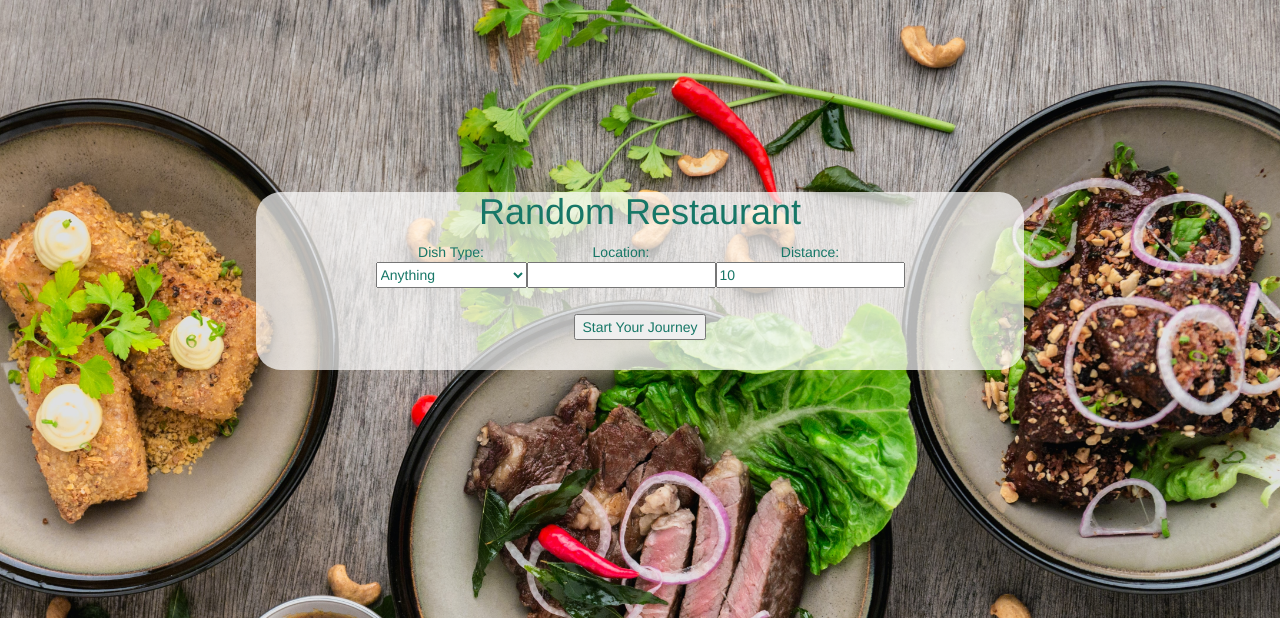
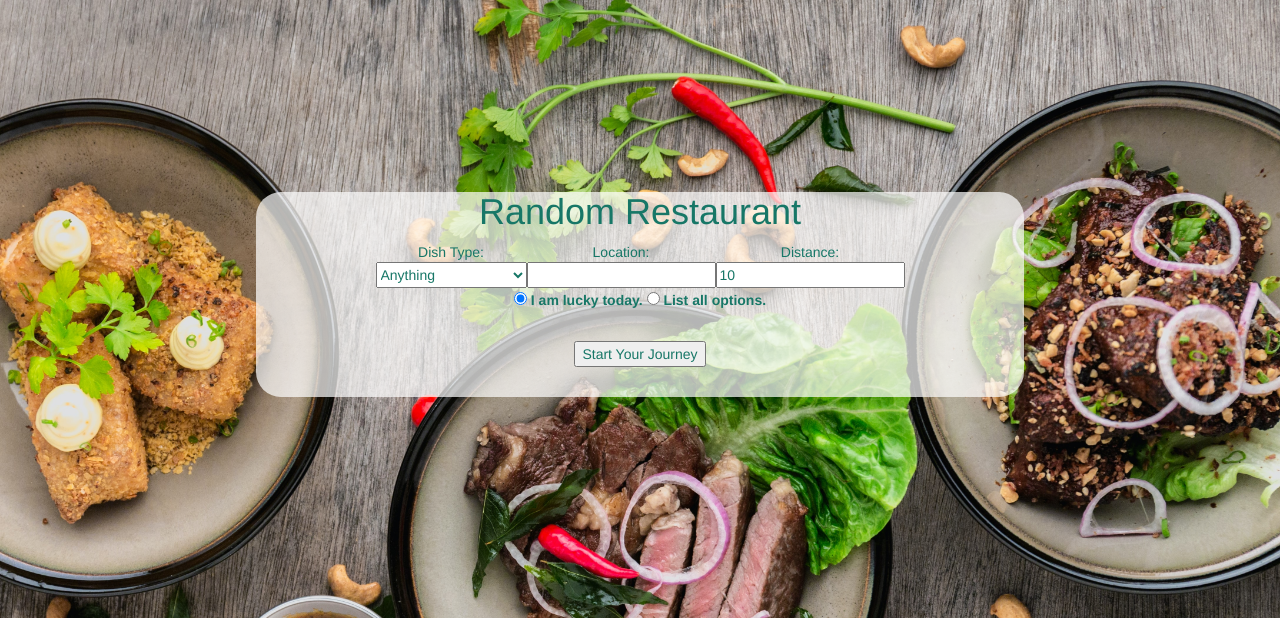
Before and after one commit to ywang7-vivian/mis3640_project, a Flask app: page / in a window 1280 px wide. Shown: the top 618 px of the page. Run offline with Flask 2, Linux system fonts and the light colour scheme; some libraries are stand-ins or nearby versions.

Commit message:
print a list of restaurants

```diff
--- a/app.py
+++ b/app.py
@@ -4,34 +4,41 @@ Simple "Hello, World" application using Flask
 
 from flask import Flask, request, render_template, redirect, url_for, session
 from random_restaurant import random_restaurant as random_rest
+from random_restaurant import list_restaurant
 import random
 
 app = Flask(__name__)
 
 app.secret_key = 'ilovepython'
 
+typeList = ['American', 'Asian_Fusion', 'Barbeque', 'Breakfast', 'Burger', 'Cajun', 'Caribbean', 'Chicken_and_Wings', 'Chinese', 'Drive_In', 'Ethnic', 'Family', 'Fast_Food', 'Food_Delivery', 'French', 'German', 'Gluten_Free', 'Greek', 'Hawaiian',
+                                                'Healthy', 'Hot_Dogs', 'Indian_Pakistan', 'Italian', 'Japanese', 'Korean', 'Latin_American', 'Lebanese', 'Meditteranean', 'Mexican', 'Seafood', 'Soup', 'Southern', 'Spanish', 'Tex-Mex', 'Thai', 'Vegan', 'Vegitarian', 'Vietnamese', 'Middle_Eastern']
 
 @app.route('/')
 def hello():
     return render_template('index.html')
 
 
-@app.route('/nearest', methods=['POST'])
+@app.route('/random', methods=['POST'])
 def random_restaurant():
     if request.method == 'POST':
         user_location = request.form['user_location']
+        session['user_location'] = user_location
         distance = float(request.form['distance'])
+        session['distance'] = distance
         dishType = request.form['dishType']
         session['dishType'] = dishType
 
         if not user_location:
             return render_template('index.html', error=True)
 
+        if request.form['choice'] == "list":
+            return redirect(url_for('result2'))
+
         if dishType == "All":
             while True:
                 try:
-                    dishType = random.choice(['American', 'Asian_Fusion', 'Barbeque', 'Breakfast', 'Burger', 'Cajun', 'Caribbean', 'Chicken_and_Wings', 'Chinese', 'Drive_In', 'Ethnic', 'Family', 'Fast_Food', 'Food_Delivery', 'French', 'German', 'Gluten_Free', 'Greek', 'Hawaiian',
-                                              'Healthy', 'Hot_Dogs', 'Indian_Pakistan', 'Italian', 'Japanese', 'Korean', 'Latin_American', 'Lebanese', 'Meditteranean', 'Mexican', 'Seafood', 'Soup', 'Southern', 'Spanish', 'Tex-Mex', 'Thai', 'Vegan', 'Vegitarian', 'Vietnamese', 'Middle_Eastern'])
+                    dishType = random.choice(typeList)
                     session['dishType'] = dishType
                     restaurant = random_rest(user_location, dishType, distance)
                     session['restaurant'] = restaurant
@@ -47,7 +54,7 @@ def random_restaurant():
             return render_template('restaurant_error.html')
 
 
-@app.route('/nearest_restaurant', methods=['GET', 'POST'])
+@app.route('/random_restaurant', methods=['GET', 'POST'])
 def result():
     if request.method == 'GET':
         restaurant = session.get('restaurant', None)
@@ -56,3 +63,30 @@ def result():
         rest_num = restaurant[1][1]
         dishType = session.get('dishType', None)
         return render_template('restaurant_result.html', rest_name=rest_name, rest_add=rest_add, rest_num=rest_num, dish_type=dishType)
+
+
+@app.route('/list_restaurant', methods=['GET', 'POST'])
+def result2():
+    if request.method == 'GET':
+        user_location = session.get('user_location',None)
+        distance = session.get('distance',None)
+        dishType = session.get('dishType')
+        if dishType != "All":
+            listRest = list_restaurant(user_location, dishType, distance)
+            for rest in listRest:
+                listRest[rest].append(dishType)
+
+        else:
+            dictRest = dict()
+            for dish_Type in typeList:
+                dictRest[dish_Type] = list_restaurant(user_location, dish_Type, distance)
+            listRest = dict()
+            for rest_Type in dictRest:
+                for restaurant in dictRest[rest_Type]:
+                    dictRest[rest_Type][restaurant].append(rest_Type)
+                    listRest[restaurant] = dictRest[rest_Type][restaurant]
+
+        listRestau = list(listRest.items())
+        listRestau = sorted(listRestau, key = lambda x: x[1][2])
+
+        return render_template('restaurant_list.html',len = len(listRestau),listRest=listRestau)
--- a/random_restaurant.py
+++ b/random_restaurant.py
@@ -73,7 +73,7 @@ def get_lat_long(place_name):
 def filter_distance(rest_list, user, dist=10):
     """
     filter the resturant based on the distance between the resturant and the user. Default distance is 10 km
-    rest_dict2: resturant with value equals address
+    rest_dict2: resturant with value equals a list of information
     """
     user_location = get_lat_long(user)
     rest_dict1 = dict()
@@ -89,11 +89,11 @@ def filter_distance(rest_list, user, dist=10):
             if rest_name in rest_dict1:
                 if rest_dist < rest_dict1[rest_name]:
                     rest_dict1[rest_name] = rest_dist
-                    rest_dict2[rest_name] = rest_address
+                    rest_dict2[rest_name] = (rest_address, rest_num)
             else:
                 rest_dict1[rest_name] = rest_dist
                 rest_dict2[rest_name] = (rest_address, rest_num)
-    return rest_dict2
+    return rest_dict1, rest_dict2
 
 
 def random_select(rest_dict):
@@ -112,15 +112,32 @@ def random_restaurant(user, dishType="All", dist=10):
     """
     filename = get_filename(dishType)
     rest_list = read_csv(filename)
-    rest_dict = filter_distance(rest_list, user, dist=dist)
+    rest_dict = filter_distance(rest_list, user, dist=dist)[1]
     restaurant = random_select(rest_dict)
     return restaurant
 
 
+def list_restaurant(user, dishType="All", dist=10):
+    """
+    Takes in the location of user, default distance is 10 km, and returns a list of all restaurants and their addresses
+    """
+    filename = get_filename(dishType)
+    rest_list = read_csv(filename)
+    distance = filter_distance(rest_list, user, dist=dist)[0]
+    rest_dict = filter_distance(rest_list, user, dist=dist)[1]
+    for rest in rest_dict:
+        info = list(rest_dict[rest])
+        dist = str(f"{distance[rest]:.2f}")
+        info.append(dist)
+        rest_dict[rest] = info
+    return rest_dict
+
+
 def main():
-    print(random_restaurant('Jamaica Plain, MA, 02130', "American"))
+    # print(random_restaurant('Jamaica Plain, MA, 02130', "American"))
     # print(read_csv(get_filename("American")))
     # print(get_lat_long("Jamaica Plain"))
+    print(list_restaurant('Jamaica Plain, MA, 02130', "American")['Common Ground'])
 
 
 if __name__ == "__main__":
--- a/templates/index.html
+++ b/templates/index.html
@@ -25,13 +25,13 @@
 <body style="background-image: url({{url_for('static', filename='background.jpg') }});background-size:cover">
     <div style="margin:15% 20% auto 20%;padding-bottom:1.5%;background:rgba(255,255,255,0.7);border-radius: 25px;">
         <h1>Random Restaurant </h1>
-        <form method="POST" name="random_restaurant" action='/nearest'>
+        <form method="POST" name="random_restaurant" action='/random'>
             <table style="width:500px;margin-left:auto;margin-right:auto">
                 <tr>
                     <td>Dish Type: <select name="dishType" id="dishType" style="height:26px">
                             <option value="All">Anything</option>
                             <option value="American">American</option>
-                            <option value="Asian_Fusian">Asian Fusion</option>
+                            <option value="Asian_Fusion">Asian Fusion</option>
                             <option value="Barbeque">Barbeque</option>
                             <option value="Breakfast">Breakfast</option>
                             <option value="Burger">Burger</option>
@@ -75,6 +75,12 @@
                     <td>Distance: <input type="text" name="distance" id="distance" value=10 /></td>
                 </tr>
                 <tr>
+                    <td colspan=3><input type="radio" id="choice" name="choice" value="one" checked>
+                        <label for="one">I am lucky today.</label>
+                        <input type="radio" id="choice" name="choice" value="list">
+                        <label for="list">List all options.</label></td>
+                </tr>
+                <tr>
                     <td colspan=3 style="padding-top:5%;padding-bottom: 2%;">
                         <input type="submit" value="Start Your Journey" id="btn">
                     </td>
```
Also changed, not shown: templates/restaurant_list.html (added, +23 -0 lines), Restaurants/Restaurants_Asian_Fusion.csv (renamed from Restaurants/Restaurants_Asian_Fusian.csv), Restaurants/Restaurants_Middle_Eastern.csv (renamed from Restaurants/Restuarants_Middle_Eastern.csv).
